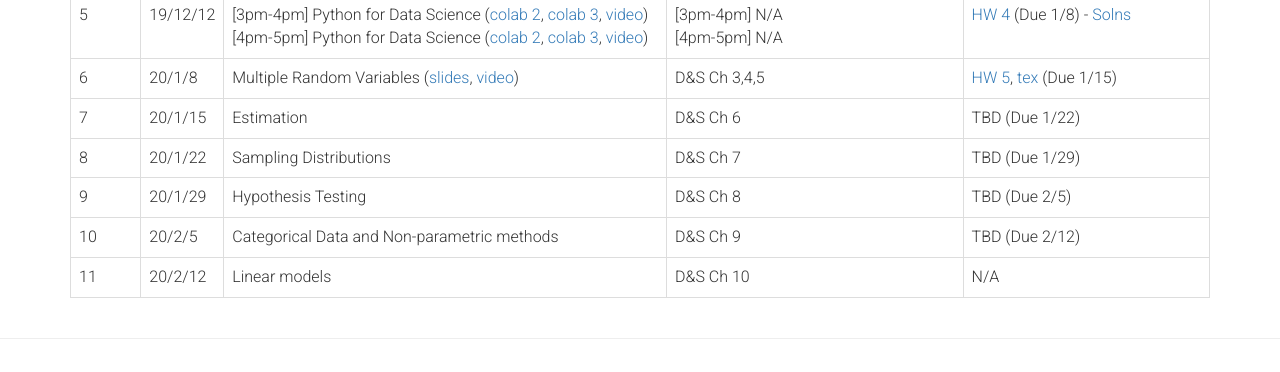
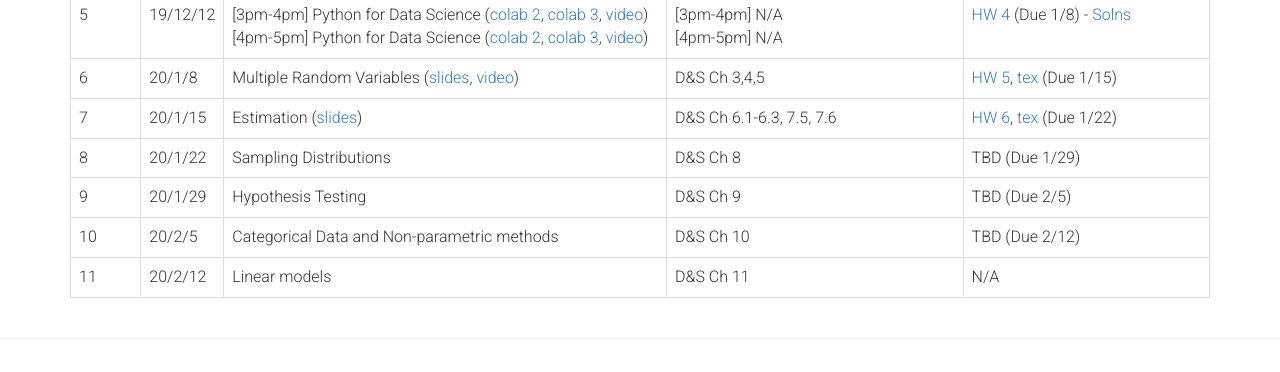
Before and after one commit to talisstats/talisstats.github.io, a Jekyll site: the page syllabus.html, which Jekyll copies as it is, in a window 1280 px wide. Shown: the part 982-1354 px from the top of the page. Built offline with Jekyll 4.4.1, drawn with Linux system fonts in a browser that asks for light colours; nearby versions of some CDN libraries.

Commit message:
Adds material for lec7

```diff
--- a/syllabus.html
+++ b/syllabus.html
@@ -167,7 +167,7 @@
     <td>6</td>
     <td>20/1/8 </td>
     <td>
-       Multiple Random Variables (<a href="assets/slides/lec6.pdf">slides</a>, <a href="https://youtu.be/Z9-n5KcGqDQ">video</a>)  </br>
+       Multiple Random Variables (<a href="assets/slides/lec6.pdf">slides</a>, <a href="https://youtu.be/Z9-n5KcGqDQ">video</a>)
     </td>
     <td>
       D&S Ch 3,4,5
@@ -181,13 +181,13 @@
     <td>7</td>
     <td>20/1/15 </td>
     <td>
-       Estimation </br>
+       Estimation (<a href="assets/slides/lec7.pdf">slides</a>)
     </td>
     <td>
-      D&S Ch 6
+      D&S Ch 6.1-6.3, 7.5, 7.6
     </td>
     <td>
-      TBD (Due 1/22)</br>
+      <a href="assets/hw/hw6.pdf">HW 6</a>, <a href="assets/hw/hw6.tex">tex</a> (Due 1/22)</br>
     </td>
   </tr>
 
@@ -240,7 +240,7 @@
       Linear models </br>
     </td>
     <td>
-      D&S Ch 10
+      D&S Ch 11
     </td>
     <td>
       N/A</br>
```
Also changed, not shown: other parts of syllabus.html (+3 -3 lines), 5 other files.
